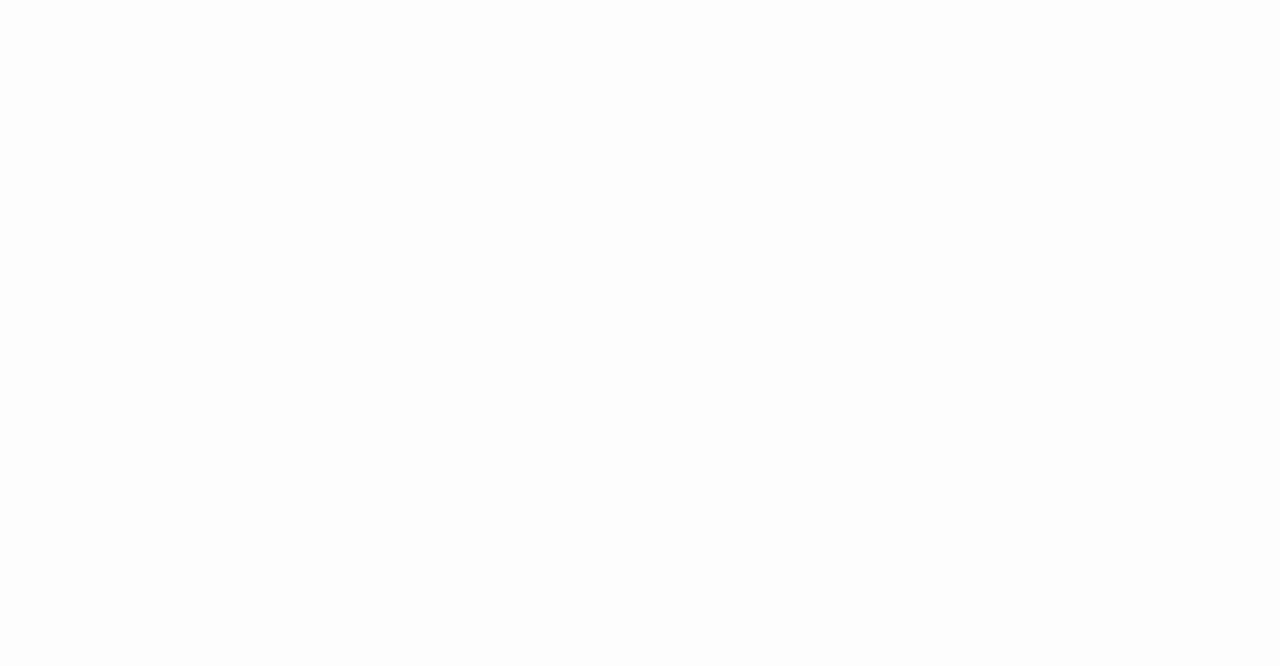
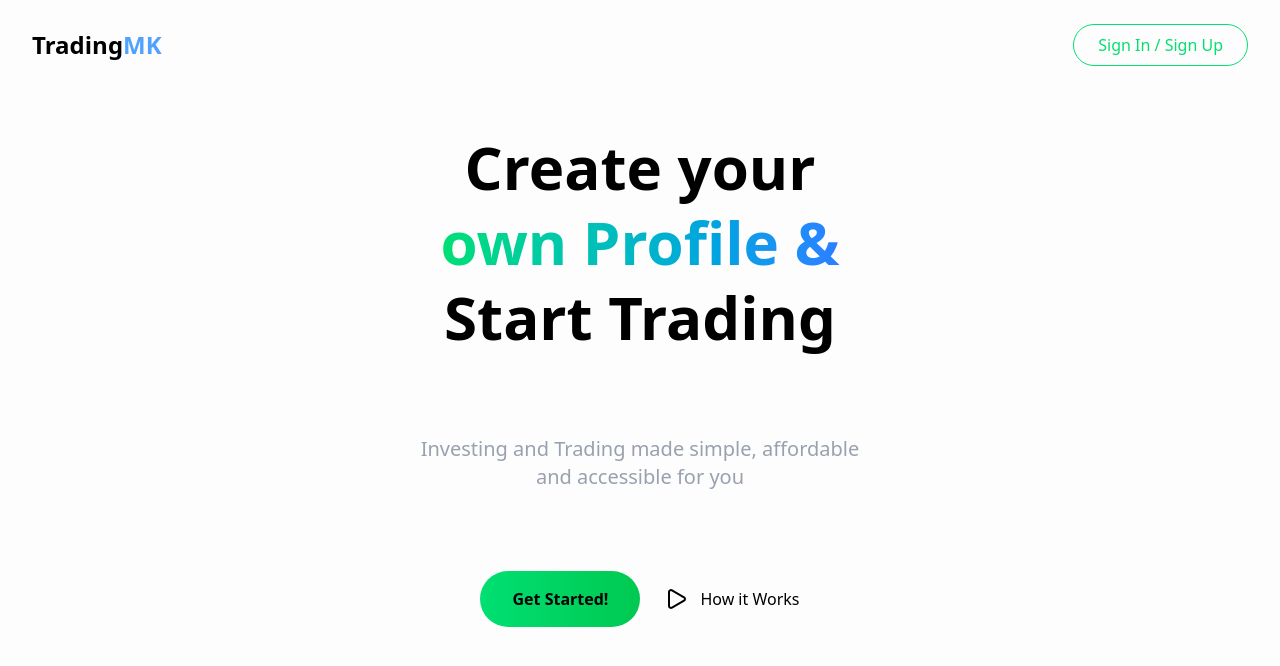
Before and after one commit to DavorAngelov/TradingMK, a React (Vite) app in the folder frontend/: page /landing in a window 1280 px wide. Before the commit this address had no page. Shown: the top 666 px of the page. Built offline with nearby package versions, Linux system fonts and the light colour scheme.

Commit message:
added landing page

```diff
--- a/frontend/package.json
+++ b/frontend/package.json
@@ -14,7 +14,8 @@
     "lucide-react": "^0.516.0",
     "react": "^19.1.0",
     "react-dom": "^19.1.0",
-    "react-router-dom": "^7.6.2"
+    "react-router-dom": "^7.6.2",
+    "three": "^0.177.0"
   },
   "devDependencies": {
     "@eslint/js": "^9.25.0",
--- a/frontend/src/index.css
+++ b/frontend/src/index.css
@@ -1,5 +1,4 @@
 @import "tailwindcss";
 body {
     background-color: #fdfdfd;
-
 }
--- a/frontend/src/main.jsx
+++ b/frontend/src/main.jsx
@@ -7,13 +7,15 @@
 import Menu from "./pages/Menu/Menu.jsx";
 import AllocationSection from "./pages/Dashboard/AllocationSection/AllocationSection.jsx";
 import Dashboard from "./pages/Dashboard/Dashboard.jsx";
+import LandingPage from "./pages/LandingPage/LandingPage.jsx";
 
 createRoot(document.getElementById('root')).render(
-    <StrictMode>
+
         <BrowserRouter>
             <Routes>
                 <Route path="/dashboard" element={<Dashboard/>}></Route>
+                <Route path="/landing" element={<LandingPage/>}></Route>
             </Routes>
         </BrowserRouter>
-    </StrictMode>,
+
 )
--- /dev/null
+++ b/frontend/src/pages/LandingPage/LandingPage.jsx
@@ -0,0 +1,55 @@
+import React, {useRef, useEffect, useState} from 'react';
+import * as THREE from 'three';
+import {Play} from 'lucide-react';
+import {Link} from 'react-router-dom';
+
+const LandingPage = () => {
+
+    return (
+        <div className="min-h-screen">
+            {/* Navigation */}
+            <nav className="flex items-center justify-between px-8 py-6">
+                <div className="flex items-center space-x-2">
+                    <span className="text-2xl font-bold">Trading<span className="text-blue-400">MK</span></span>
+                </div>
+                <button
+                    className="border border-green-400 text-green-400 px-6 py-2 rounded-full hover:bg-green-400 hover:text-black transition-all duration-300 cursor-pointer">
+                    Sign In / Sign Up
+                </button>
+            </nav>
+
+            {/* Main Content */}
+
+            <div className="flex flex-col items-center justify-center text-center px-8 mt-10 gap-20">
+                <h1 className="text-5xl lg:text-6xl font-bold leading-tight">
+                    Create your
+                    <br/>
+                    <span className="text-transparent bg-clip-text bg-gradient-to-r from-green-400 to-blue-500">
+              own Profile &
+            </span>
+                    <br/>
+                    Start Trading
+                </h1>
+
+                <p className="text-xl text-gray-400 max-w-md ">
+                    Investing and Trading made simple, affordable and accessible for you
+                </p>
+
+                <div className="flex flex-col sm:flex-row space-y-4 sm:space-y-0 sm:space-x-6">
+                    <button
+                        className="bg-gradient-to-r from-green-400 to-green-500 text-black px-8 py-4 rounded-full font-semibold hover:from-green-500 hover:to-green-600 transition-all duration-300 transform hover:scale-105">
+                        Get Started!
+                    </button>
+
+                    <button
+                        className="flex items-center space-x-3  hover:text-gray-300 transition-colors"  >
+                        <Play className="w-6 h-6"/>
+                        <Link className="font-medium" to="/dashboard" >How it Works</Link>
+                    </button>
+                </div>
+            </div>
+        </div>
+    );
+};
+
+export default LandingPage;
```
Also changed, not shown: 1 other file (tests, documents, lock files or other folders).
